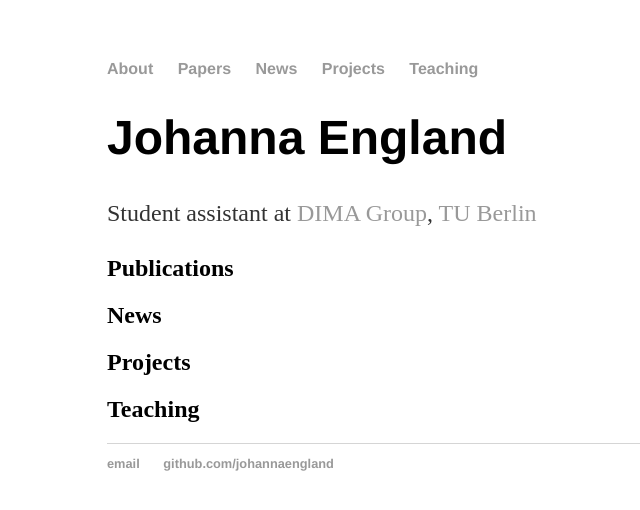
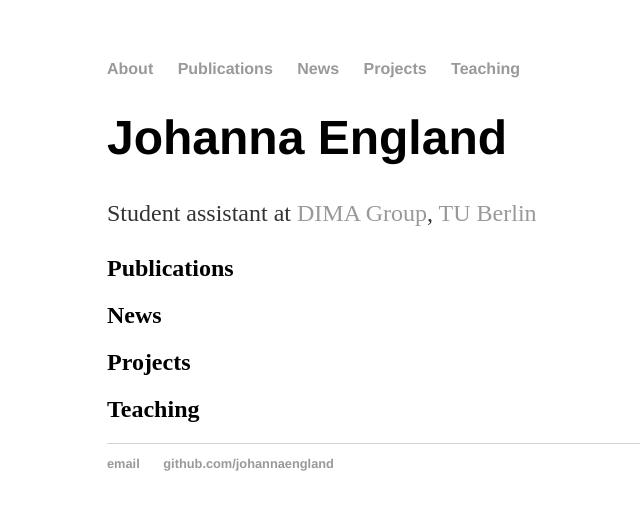
Before and after one commit to johannaengland/johannaengland.github.io, a Jekyll site: the page built from index.md, in a window 1280 px wide. Shown: the top 510 px of the page, without its empty margins (85-725 px from the left). Built offline with Jekyll 4.4.1, drawn with Linux system fonts in a browser that asks for light colours.

Commit message:
Update default.html

```diff
--- a/_layouts/default.html
+++ b/_layouts/default.html
@@ -9,7 +9,7 @@
 <nav>
     <ul>
         <li><a href="/">About</a></li>
-        <li><a href="/papers">Papers</a></li>
+        <li><a href="/publications">Publications</a></li>
         <li><a href="/news">News</a></li>
         <li><a href="/projects">Projects</a></li>
         <li><a href="/teaching">Teaching</a></li>
```
